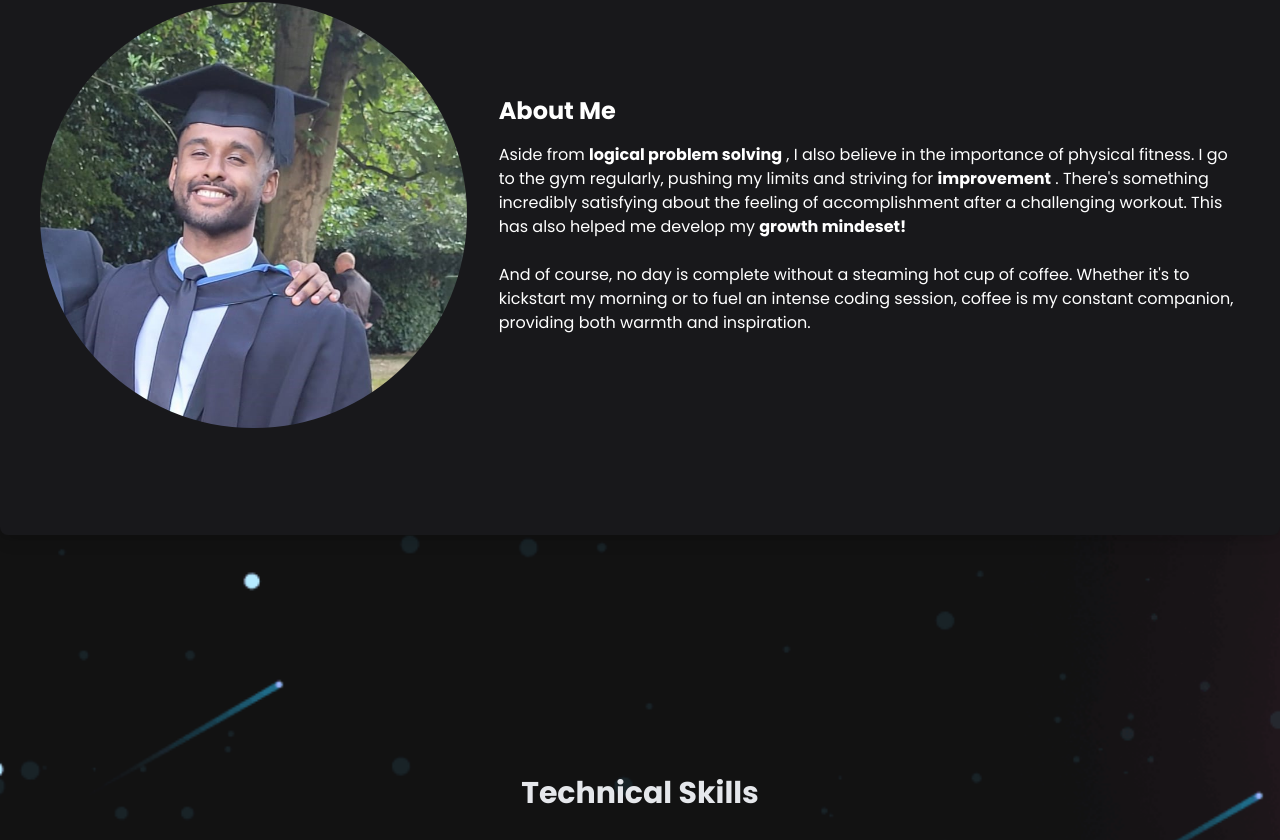
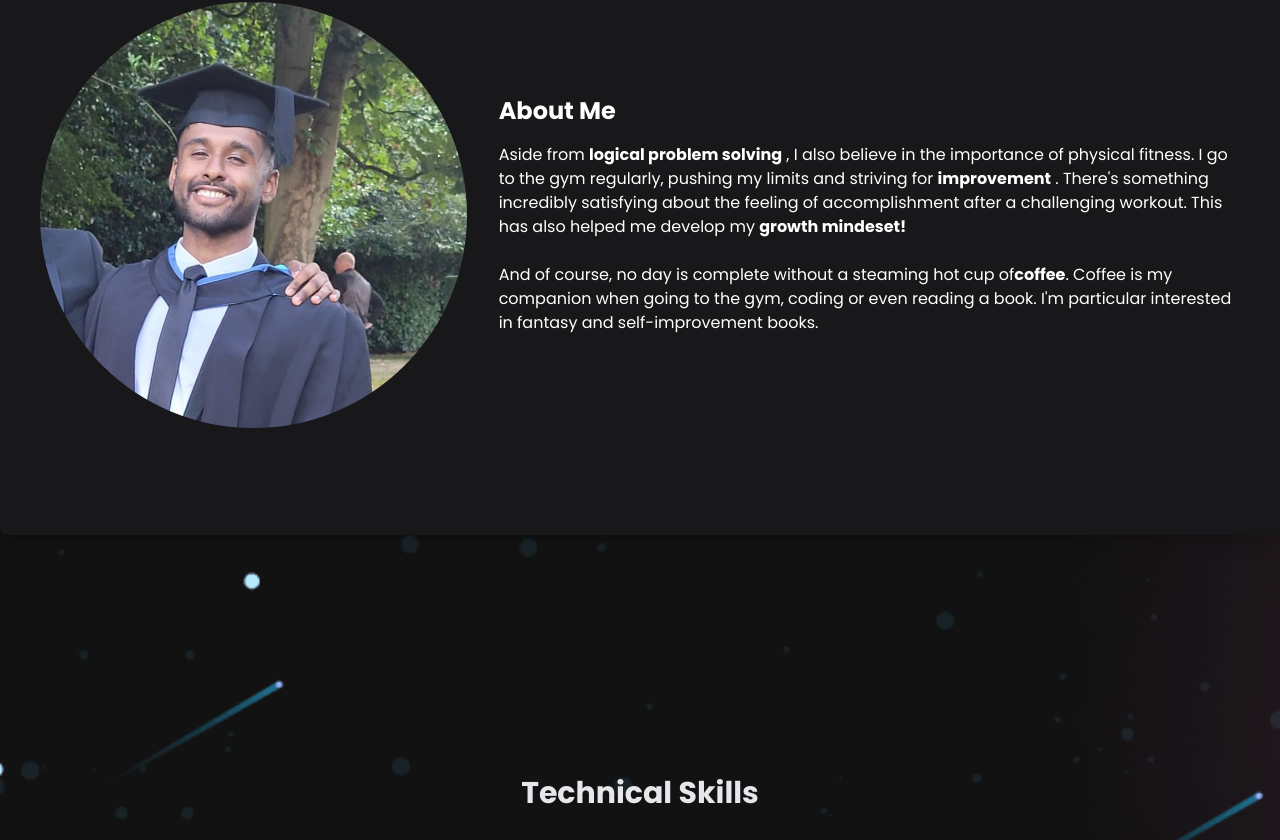
Before and after one commit to AthishThayalan/personal-portfolio, a React (Vite) app in the folder personal-portfolio/: page / in a window 1280 px wide. Shown: the part 1053-1893 px from the top of the page. Built offline with nearby package versions, Linux system fonts and the light colour scheme.

Commit message:
new about me

```diff
--- a/personal-portfolio/src/components/aboutMe/aboutMe.tsx
+++ b/personal-portfolio/src/components/aboutMe/aboutMe.tsx
@@ -23,9 +23,9 @@ const AboutMe = () => {
             <br />
             <br />
             And of course, no day is complete without a steaming hot cup of
-            coffee. Whether it's to kickstart my morning or to fuel an intense
-            coding session, coffee is my constant companion, providing both
-            warmth and inspiration.
+            <strong>coffee</strong>. Coffee is my companion when going to the
+            gym, coding or even reading a book. I'm particular interested in
+            fantasy and self-improvement books.
           </p>
         </div>
       </div>
```
Also changed, not shown: personal-portfolio/src/assets/me/meimg.jpg (deleted).
